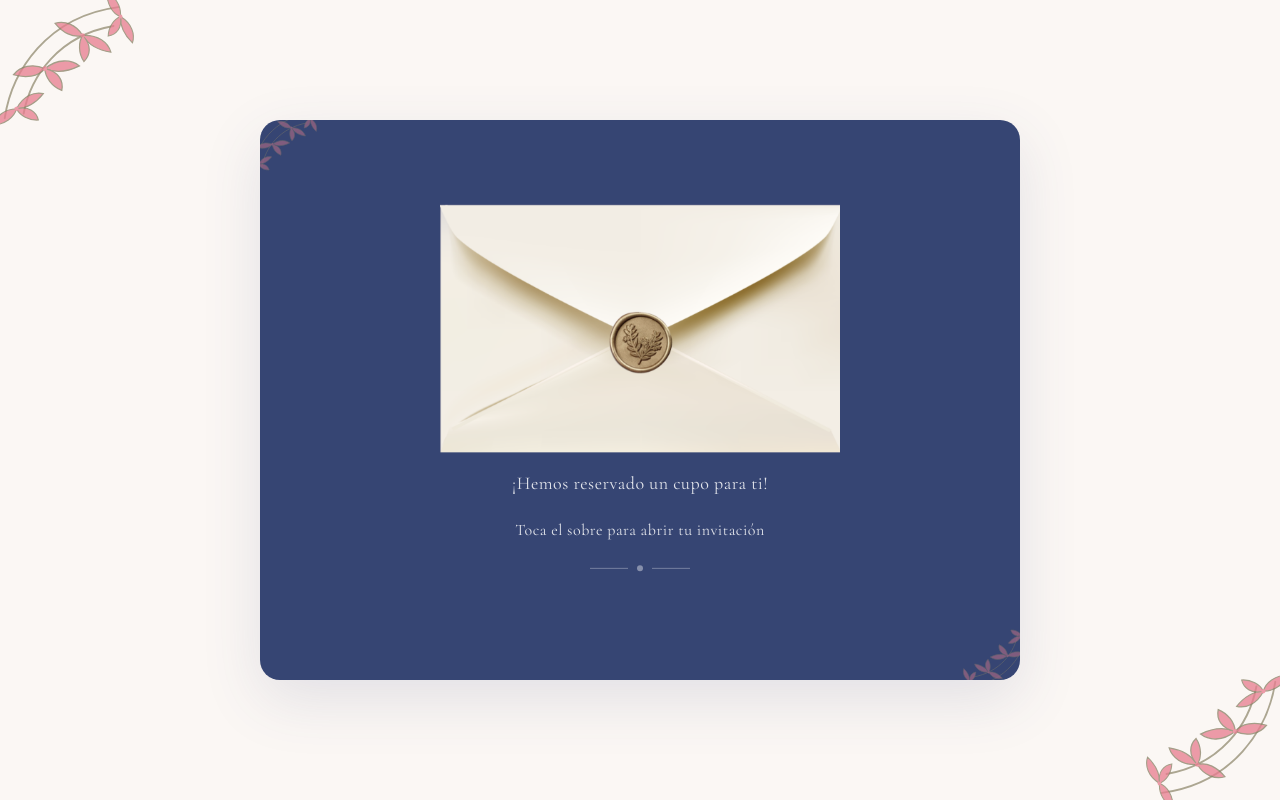
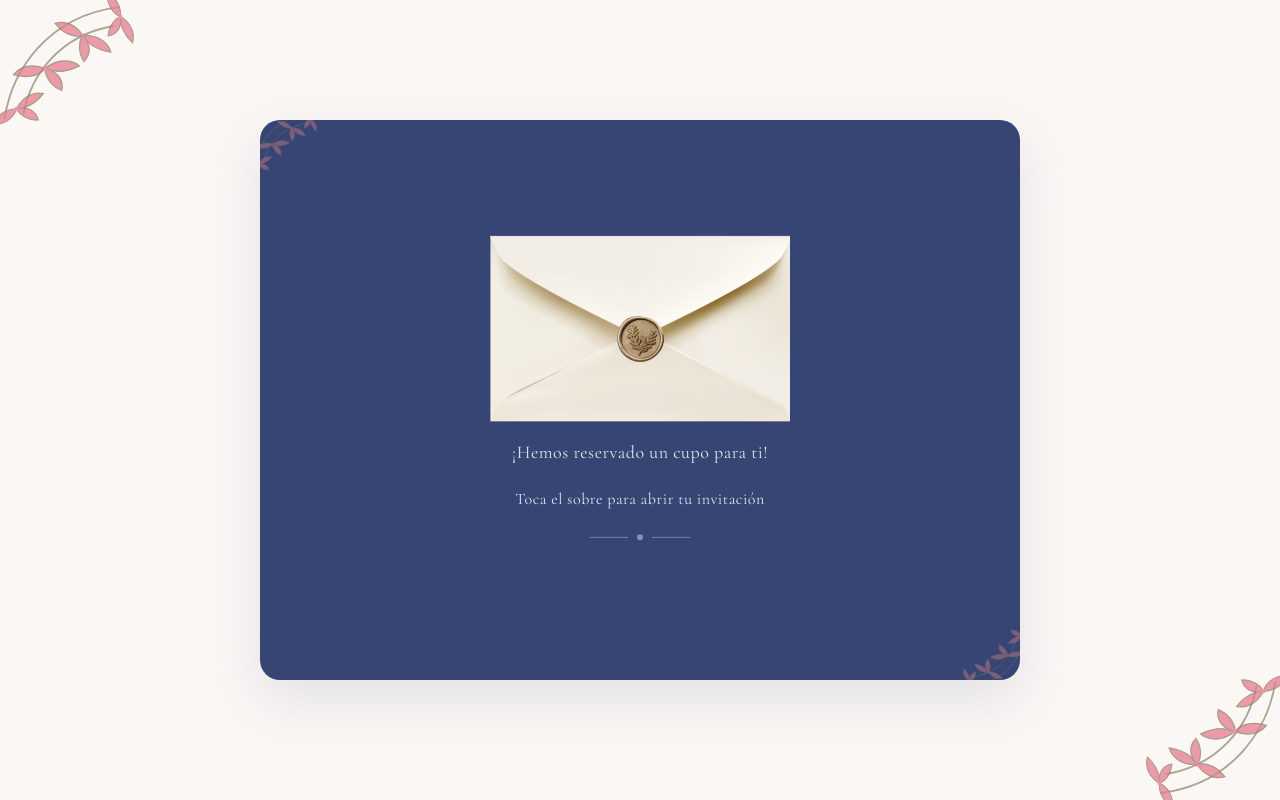
Before and after one commit to Daniel-Gomez-jpg/invitacion-boda, a React (Vite) app: page / in a window 1280 px wide. Built offline with nearby package versions, Linux system fonts and the light colour scheme; a web font is replaced by a local one.

Commit message:
envelope size adjusted

```diff
--- a/src/components/Envelope.jsx
+++ b/src/components/Envelope.jsx
@@ -44,7 +44,7 @@ export default function Envelope({ onOpen, guests }) {
           alignItems: 'center',
         }}
       >
-        <img src="/fotos/envelope4k.png" alt="sobre" style={{maxWidth: '400px'/* , clipPath: `inset(0 0 20px 0)` */}}  />
+        <img src="/fotos/envelope4k.png" alt="sobre" style={{maxWidth: '300px'/* , clipPath: `inset(0 0 20px 0)` */}}  />
         {/* <svg width="260" height="190" viewBox="0 0 260 190" aria-hidden="true">
           <defs>
             <filter id="envShadow" x="-25%" y="-25%" width="150%" height="150%">
```
